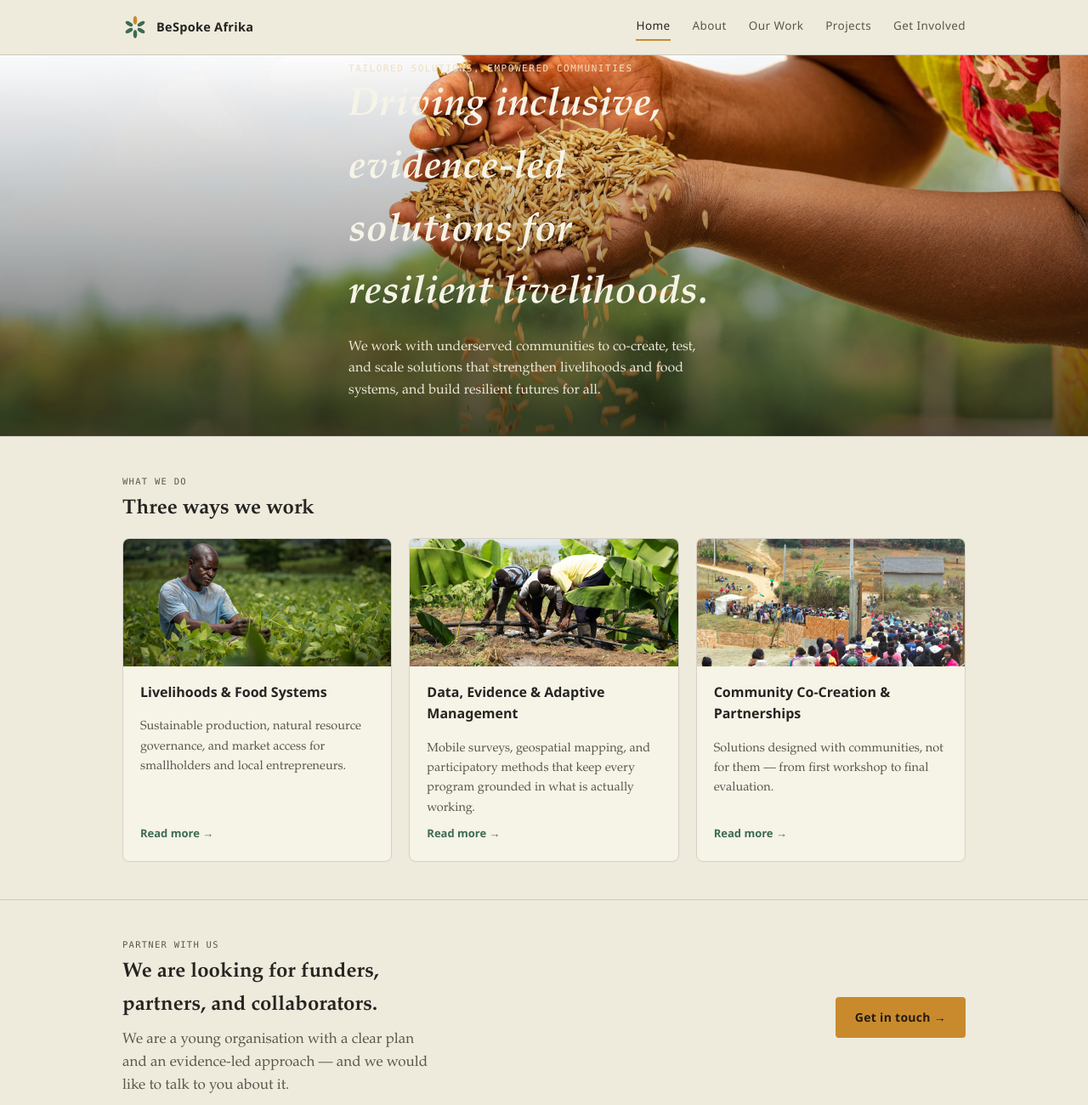
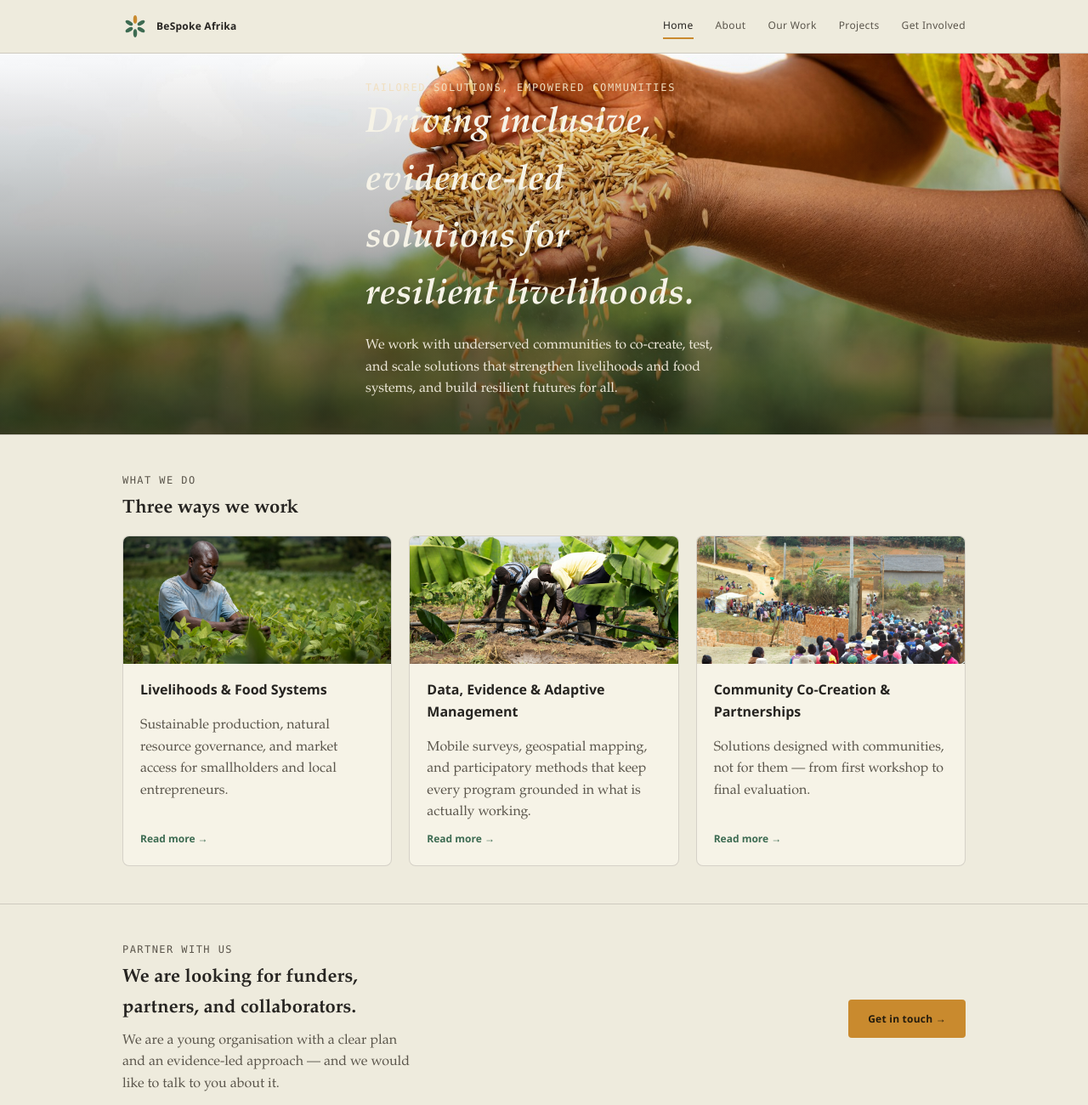
Before and after one commit to bespokeafrika/bespokeafrika.github.io, a plain HTML site: page index.html in a window 1280 px wide. Shown: the top 1300 px of the page at 85% size. Drawn offline with Linux system fonts and the light colour scheme.

Commit message:
Curate type scale to 12/16/22px + fluid display, drop program numbering
Matches the three-size system used on the Vumba Analytics site: 12px
for nav/labels/buttons/footer, 16px for all body copy, 22px for
section headings, plus one fluid 28-42px exception for hero/page
titles. Hierarchy now comes from weight/case/italic, not extra sizes.
Also removes the "Program 01/02/03" numbering from the Our Work page.

```diff
--- a/css/style.css
+++ b/css/style.css
@@ -13,6 +13,15 @@
   --serif:"Iowan Old Style","Palatino Linotype","Book Antiqua",Georgia,"Noto Serif",serif;
   --sans:"Segoe UI","Helvetica Neue",Arial,sans-serif;
   --mono:Consolas,"SF Mono","Cascadia Mono","Roboto Mono",monospace;
+
+  /* Type scale — three sizes, full stop. Hierarchy comes from weight,
+     case, font-family and color, not from inventing new sizes.
+     --fs-display exists only for the single hero/page-title moment,
+     as a fluid scale-up of --fs-heading, not a fourth fixed size. */
+  --fs-label:12px;
+  --fs-body:16px;
+  --fs-heading:22px;
+  --fs-display:clamp(28px, 4.5vw, 42px);
 }
 
 @media (prefers-color-scheme: dark){
@@ -34,7 +43,7 @@
 html{ scroll-behavior:smooth; }
 body{
   margin:0; background:var(--paper); color:var(--ink);
-  font-family:var(--serif); line-height:1.6; font-size:17px;
+  font-family:var(--serif); line-height:1.6; font-size:var(--fs-body);
 }
 img{ max-width:100%; display:block; }
 a{ color:var(--green); }
@@ -54,10 +63,10 @@
 }
 .brand{ display:flex; align-items:center; gap:10px; text-decoration:none; color:var(--ink); }
 .brand img{ width:30px; height:30px; }
-.brand span{ font-family:var(--sans); font-weight:600; font-size:14.5px; letter-spacing:.02em; }
+.brand span{ font-family:var(--sans); font-weight:600; font-size:var(--fs-label); letter-spacing:.02em; }
 nav.primary{ display:flex; gap:26px; flex-wrap:wrap; }
 nav.primary a{
-  font-family:var(--sans); font-size:13.5px; letter-spacing:.03em; text-decoration:none;
+  font-family:var(--sans); font-size:var(--fs-label); letter-spacing:.03em; text-decoration:none;
   color:var(--ink-soft); padding:4px 0; border-bottom:2px solid transparent;
 }
 nav.primary a:hover, nav.primary a[aria-current="page"]{ color:var(--ink); border-bottom-color:var(--gold); }
@@ -73,28 +82,28 @@
 .hero .hero-copy .wrap{ padding:0; }
 .hero h1{
   font-family:var(--serif); font-style:italic; font-weight:600; color:#F6F3E7;
-  font-size:clamp(28px,4.4vw,46px); margin:0 0 12px; text-wrap:balance; max-width:20ch;
+  font-size:var(--fs-display); margin:0 0 12px; text-wrap:balance; max-width:20ch;
 }
-.hero p{ color:#EDE7D8; font-size:16px; max-width:52ch; margin:0; }
+.hero p{ color:#EDE7D8; font-size:var(--fs-body); max-width:52ch; margin:0; }
 
 /* generic page header (non-hero pages) */
 .page-head{ padding:56px 0 8px; }
 .eyebrow{
-  font-family:var(--mono); font-size:11px; letter-spacing:.14em; text-transform:uppercase; color:var(--green);
+  font-family:var(--mono); font-size:var(--fs-label); letter-spacing:.14em; text-transform:uppercase; color:var(--green);
 }
-h1{ font-family:var(--serif); font-style:italic; font-weight:600; font-size:clamp(28px,4.4vw,40px); margin:10px 0 16px; text-wrap:balance; }
-h2{ font-family:var(--serif); font-size:24px; margin:0 0 14px; }
-h3{ font-family:var(--sans); font-weight:600; font-size:16px; margin:0 0 8px; }
+h1{ font-family:var(--serif); font-style:italic; font-weight:600; font-size:var(--fs-display); margin:10px 0 16px; text-wrap:balance; }
+h2{ font-family:var(--serif); font-size:var(--fs-heading); margin:0 0 14px; }
+h3{ font-family:var(--sans); font-weight:600; font-size:var(--fs-body); margin:0 0 8px; }
 p{ margin:0 0 16px; }
-.lede{ font-size:18px; color:var(--ink-soft); max-width:60ch; }
+.lede{ font-size:var(--fs-body); color:var(--ink-soft); max-width:60ch; }
 
 section{ padding:44px 0; }
 section.bordered{ border-top:1px solid var(--line); }
-.section-label{ font-family:var(--mono); font-size:10.5px; letter-spacing:.12em; text-transform:uppercase; color:var(--ink-soft); margin-bottom:6px; }
+.section-label{ font-family:var(--mono); font-size:var(--fs-label); letter-spacing:.12em; text-transform:uppercase; color:var(--ink-soft); margin-bottom:6px; }
 
 /* buttons */
 .btn{
-  display:inline-flex; align-items:center; gap:8px; font-family:var(--sans); font-weight:600; font-size:14px;
+  display:inline-flex; align-items:center; gap:8px; font-family:var(--sans); font-weight:600; font-size:var(--fs-label);
   letter-spacing:.02em; text-decoration:none; padding:12px 22px; border-radius:4px; border:1px solid transparent;
 }
 .btn.gold{ background:var(--gold); color:#241C0E; }
@@ -107,20 +116,19 @@
 .card{ background:var(--card); border:1px solid var(--line); border-radius:8px; overflow:hidden; display:flex; flex-direction:column; }
 .card img{ width:100%; height:150px; object-fit:cover; }
 .card .body{ padding:18px 20px 22px; display:flex; flex-direction:column; gap:8px; flex:1; }
-.card .body p{ margin:0; font-size:14.5px; color:var(--ink-soft); flex:1; }
-.card .body a.more{ font-family:var(--sans); font-size:13px; font-weight:600; text-decoration:none; }
+.card .body p{ margin:0; font-size:var(--fs-body); color:var(--ink-soft); flex:1; }
+.card .body a.more{ font-family:var(--sans); font-size:var(--fs-label); font-weight:600; text-decoration:none; }
 
 /* values list */
 .values{ display:grid; grid-template-columns:1fr 1fr; gap:16px 32px; }
-.value dt{ font-family:var(--sans); font-weight:600; font-size:14.5px; margin-bottom:4px; }
-.value dd{ margin:0; font-size:14.5px; color:var(--ink-soft); }
+.value dt{ font-family:var(--sans); font-weight:600; font-size:var(--fs-body); margin-bottom:4px; }
+.value dd{ margin:0; font-size:var(--fs-body); color:var(--ink-soft); }
 
 /* program block */
 .program{ display:grid; grid-template-columns:1fr 1.15fr; gap:36px; align-items:center; padding:44px 0; border-top:1px solid var(--line); }
 .program img{ border-radius:8px; width:100%; height:280px; object-fit:cover; }
 .program ul{ margin:14px 0 0; padding-left:20px; }
-.program li{ font-size:15px; color:var(--ink-soft); margin-bottom:8px; }
-.program .num{ font-family:var(--mono); font-size:11px; letter-spacing:.1em; color:var(--gold); text-transform:uppercase; margin-bottom:8px; }
+.program li{ font-size:var(--fs-body); color:var(--ink-soft); margin-bottom:8px; }
 .program.reverse{ grid-template-columns:1.15fr 1fr; }
 .program.reverse .media{ order:2; }
 
@@ -135,7 +143,7 @@
 footer.site{ border-top:1px solid var(--line); margin-top:40px; }
 footer.site .wrap{ padding:36px 24px 44px; display:flex; flex-wrap:wrap; gap:24px; justify-content:space-between; align-items:flex-start; }
 footer.site .brand span{ display:block; }
-footer.site .meta{ font-family:var(--mono); font-size:11.5px; color:var(--ink-soft); line-height:1.8; }
+footer.site .meta{ font-family:var(--mono); font-size:var(--fs-label); color:var(--ink-soft); line-height:1.8; }
 footer.site .meta a{ color:var(--ink-soft); }
 
 @media (max-width:820px){
```
Also changed, not shown: programs.html (+0 -3 lines).
